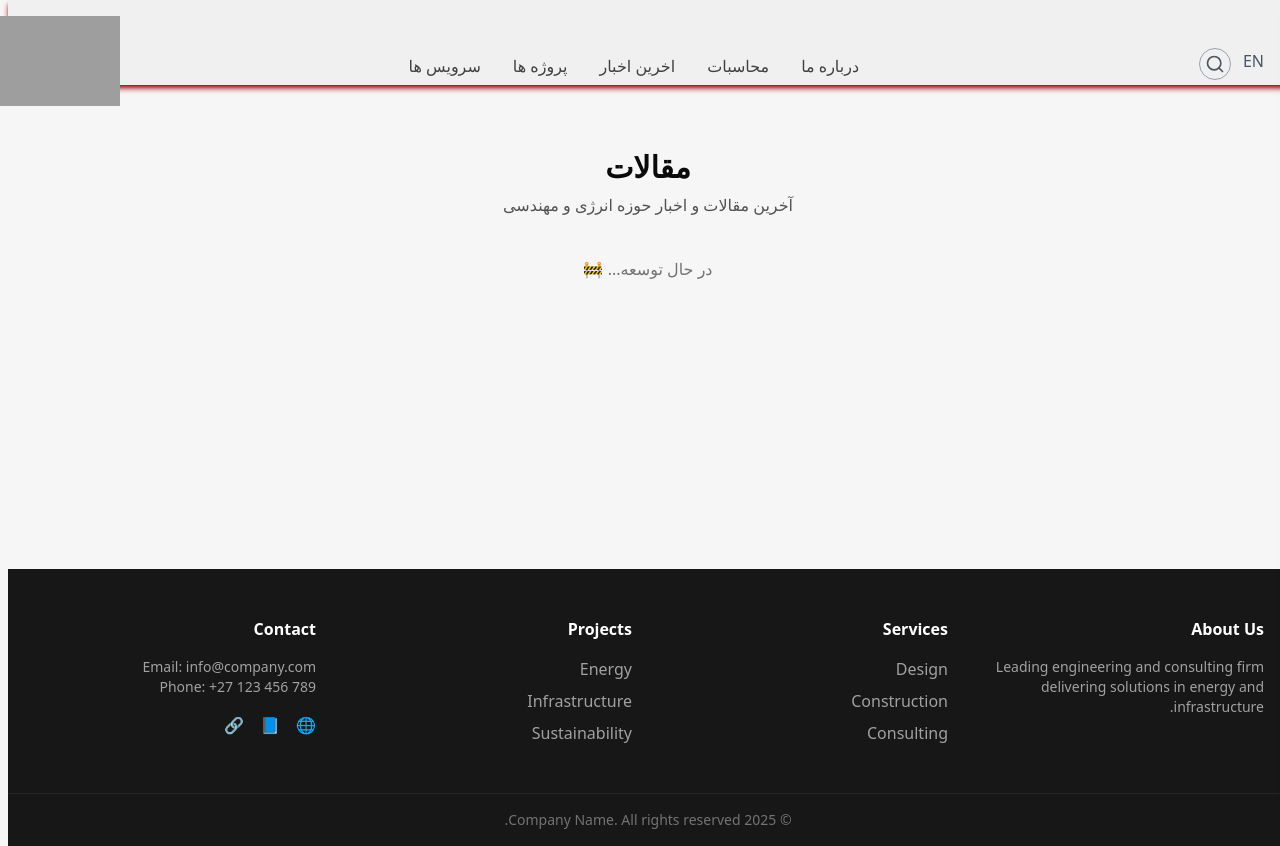
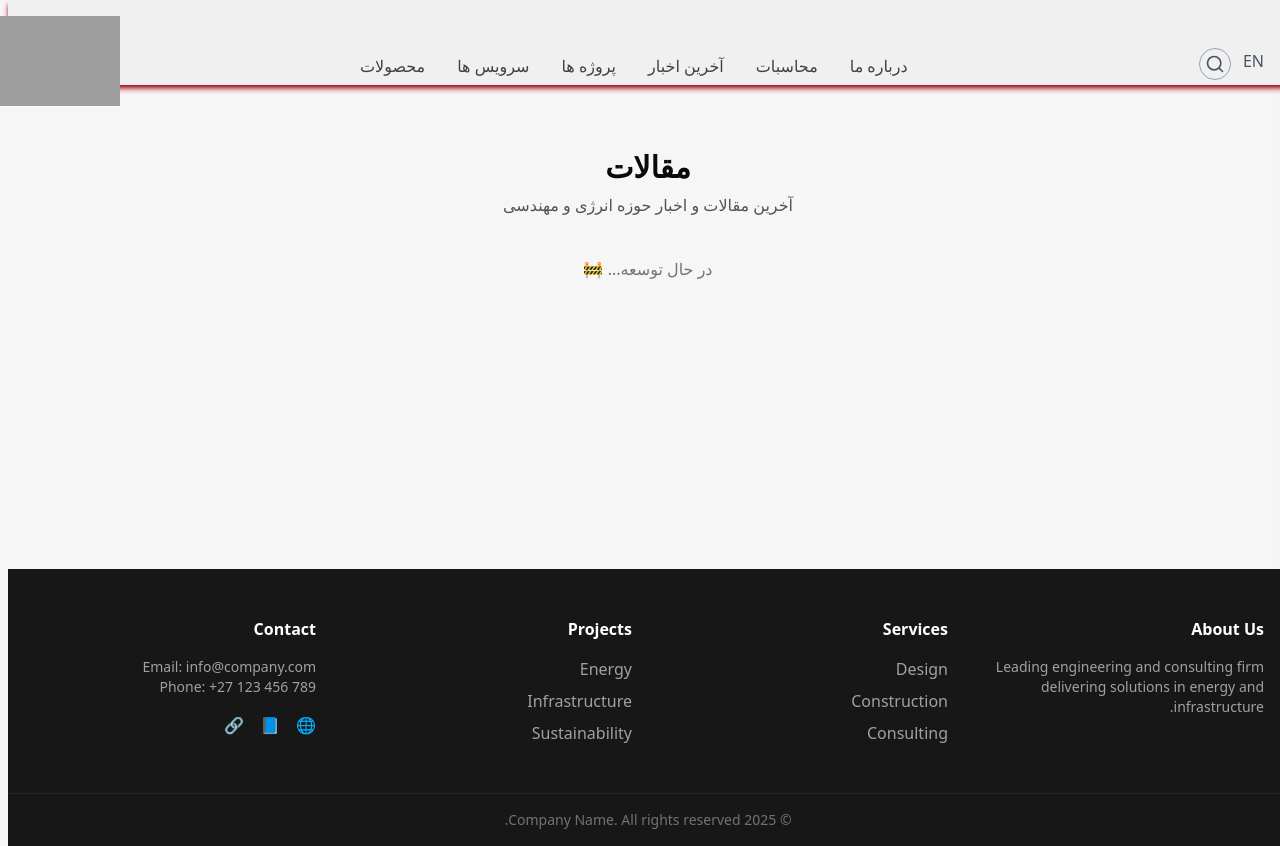
Before and after one commit to Arash-hqz/fullstack-next-nest, a Next.js app in the folder frontend/: page /articles in a window 1280 px wide. Built offline with nearby package versions, Linux system fonts and the light colour scheme; grey boxes are pictures that could not be loaded.

Commit message:
feat: Refactor Header navigation to use dynamic navItems array; enhance submenu rendering

```diff
--- a/frontend/src/app/products/page.tsx
+++ b/frontend/src/app/products/page.tsx
@@ -0,0 +1,9 @@
+import { PageContainer } from "@/components/layout/PageContainer"
+
+export default function ProductsPage() {
+  return (
+    <PageContainer title=" محصولات " subtitle="محصولات ما">
+      {/* بعداً فرم محاسبات قیمتی اینجا میاد */}
+    </PageContainer>
+  )
+}
--- a/frontend/src/components/layout/Header.tsx
+++ b/frontend/src/components/layout/Header.tsx
@@ -9,6 +9,40 @@ import { Menu, X } from "lucide-react"
 export function Header() {
   const [openMenu, setOpenMenu] = useState<string | null>(null)
   const [mobileOpen, setMobileOpen] = useState(false)
+
+   const navItems = [
+   {
+      title: " محصولات ",
+      href: "/products",
+      submenu: [{ label: " محصولات ما ",href: "" , desc: "" }  ],
+    },
+    {
+      title: "سرویس ها",
+      href: "/services",
+      submenu: [{ label: " سرویس ها و خدماتی ک ما ارائه میدیم به شما ",href: "" , desc: "" }  ],
+    },
+    {
+      title: "پروژه ها",
+      href: "/projects",
+      submenu: [{ label: "نمونه پروژه های انجام شده", href: "" , desc: "" }],
+    },
+    {
+      title: "آخرین اخبار",
+      href: "/articles",
+      submenu: [{ label: "اخبار و حواشی صنعت و تکنولوژی", href: "" , desc: "" }],
+    },
+    {
+      title: "محاسبات",
+      href: "/pricing",
+      submenu: [{ label: "محاسبات و برآورد هزینه‌ها", href: "" , desc: "" }],
+    },
+    {
+      title: "درباره ما",
+      href: "/about",
+      submenu: [{ label: "ما گروهی حرفه ای از مهندسین و پیمانکاران هستیم برای اراِه محصولات صنعتی و ساخت نیروگاه برقی از صفر تا صد ", href: "" , desc: "" }],
+    },
+  ]
+
   return (
      <header dir="ltr" className="bg-[#f0f0f0] shadow-md shadow-red-800 sticky top-0 z-50 h-[85px] ">
       <div className="container mx-auto flex items-center justify-between py-4 px-6">
@@ -20,28 +54,7 @@ export function Header() {
 
         {/* Navigation */}
         <nav className="hidden md:flex gap-8 text-neutral-700 font-medium relative left-[49px] top-[15px]">
-          {[
-            { title: "سرویس ها", href: "/services", submenu: [
-              { label: " سرویس ها و خدماتی ک ما ارائه میدیم به شما ",href: "" , desc: "" },
-
-            ] },
-            { title: "پروژه ها", href: "/projects", submenu: [
-               { label: " نمونه پروژه هایه انجام شده",href: "" , desc: "" },
-
-            ] },
-            { title: "اخرین اخبار", href: "/articles" , submenu: [
-              { label: " اخبار و حواشی دنیای صنعت و تکنولوژی ",href: "" , desc: "" },
-
-            ]},
-            { title: "محاسبات", href: "/pricing" , submenu: [
-              { label: "  محاسبات و برآورد هزینه ها برای ساخت نیروگاه", href: "" , desc: "" },
-            ]},
-             { title: "درباره ما", href: "/about" , submenu: [
-              { label: " ما گروهی حرفه ای از مهندسین و پیمانکاران هستیم برای اراِه محصولات صنعتی و ساخت نیروگاه برقی از صفر تا صد ",href: "" , desc: "" },
-
-
-            ]}
-          ].map((item) => (
+          {navItems.map((item) => (
             <div
               key={item.title}
               className="relative group h-[45px] flex flex-wrap"
@@ -117,19 +130,22 @@ export function Header() {
             ${mobileOpen ? "translate-x-0" : "translate-x-full"}
           `}
         >
-          {[
-            { title: "سرویس ها", href: "/services" },
-            { title: "پروژه ها", href: "/projects" },
-            { title: "اخرین اخبار", href: "/articles" },
-            { title: "محاسبات", href: "/pricing" },
-            { title: "درباره ما", href: "/about" },
-          ].map((item) => (
+          {navItems.map((item) => (
             <Link
               key={item.title}
               href={item.href}
-              className="p-2 rounded-md hover:bg-gray-100 transition-transform duration-300 hover:rotate-180"
+              className="p-2 rounded-md hover:bg-gray-100 transition-transform "
             >
               {item.title}
+              {item.submenu?.map((sub, idx) => (
+                <div
+                  className=" p-2 border-[#f4482aa4] border-2 rounded-xl"
+                  key={idx}
+                >
+                  <p className="font-medium text-sm text-neutral-800 ">{sub.label}</p>
+                  {sub.desc && <p className="text-xs text-neutral-500">{sub.desc}</p>}
+                </div>
+              ))}
             </Link>
           ))}
         </div>
```
